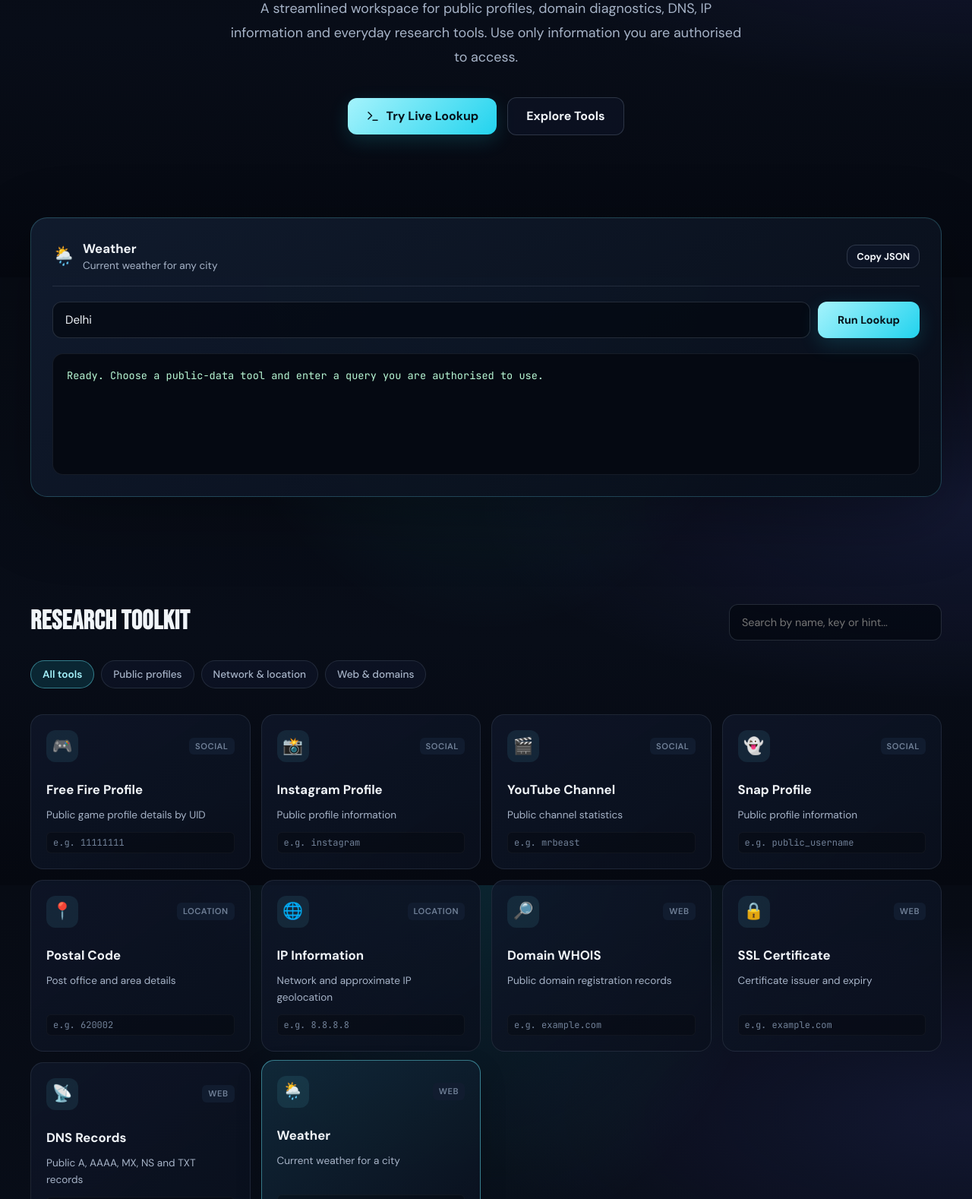
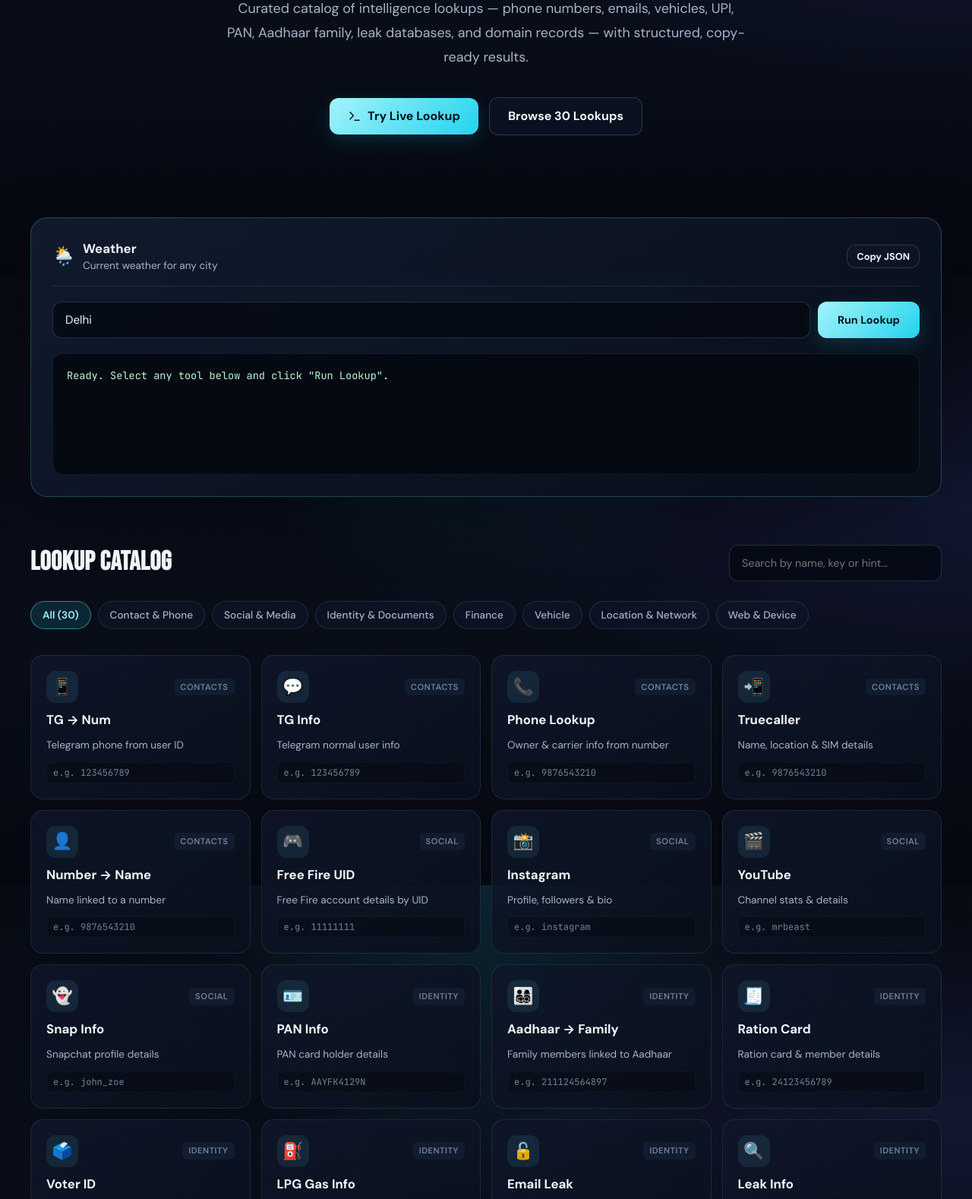
Before and after one commit to Ren-10-06/osnitren, a website: page coderpetro_webpage.html in a window 1280 px wide. Shown: the part 435-2013 px from the top of the page at 76% size. Drawn offline with Linux system fonts and the light colour scheme.

```diff
--- a/coderpetro_webpage.html
+++ b/coderpetro_webpage.html
@@ -3,8 +3,8 @@
 <head>
   <meta charset="UTF-8">
   <meta name="viewport" content="width=device-width, initial-scale=1.0">
-  <title>CODER PETRO OSINT — Open Web Intelligence</title>
-  <meta name="description" content="A mobile-first workspace for public web research, domain diagnostics, network information and public profiles.">
+  <title>CODER PETRO OSINT — Professional OSINT Lookups</title>
+  <meta name="description" content="Professional OSINT lookup service — phone, email, vehicle, UPI, PAN and more.">
 
   <!-- Fonts -->
   <link rel="preconnect" href="https://fonts.googleapis.com">
@@ -561,70 +561,79 @@
       }
     }
 
-    .responsible-note { margin: 14px 0 0; padding: 12px 15px; border: 1px solid rgba(110,231,183,.18); border-radius: 12px; color: #a7c8c5; background: rgba(16,185,129,.045); font-size: .84rem; line-height: 1.6; }
-    :root { --bg:#070b14; --card-bg:rgba(15,23,42,.78); --card-hover:rgba(22,35,59,.96); --surface:#111c2f; --border:rgba(148,163,184,.16); --border-accent:rgba(103,232,249,.42); --primary:#67e8f9; --primary-hover:#22d3ee; --primary-glow:rgba(34,211,238,.16); --accent-cyan:#67e8f9; --accent-green:#6ee7b7; --accent-amber:#fbbf24; --text:#f1f5f9; --text-muted:#a7b4c8; --text-dim:#718198; --radius:16px; }
-    body { background-image:radial-gradient(ellipse at 50% -10%,rgba(34,211,238,.14),transparent 44%),radial-gradient(ellipse at 100% 38%,rgba(99,102,241,.12),transparent 36%),linear-gradient(180deg,#070b14 0%,#080d18 60%,#050810 100%); background-attachment:fixed; }
-    header { background:rgba(7,11,20,.82); border-bottom-color:rgba(148,163,184,.14); }
-    .brand-logo { border-radius:13px; background:linear-gradient(145deg,#123145,#101629); border-color:rgba(103,232,249,.5); box-shadow:0 0 26px rgba(34,211,238,.13); }
-    .btn { border-radius:12px; font-weight:700; transition:transform .18s ease,box-shadow .18s ease,background .18s ease; }
-    .btn:hover { transform:translateY(-1px); }
-    .btn-primary { color:#06121b; background:linear-gradient(135deg,#a5f3fc,#22d3ee); box-shadow:0 8px 26px rgba(34,211,238,.16); }
-    .btn-primary:hover { background:linear-gradient(135deg,#cffafe,#67e8f9); }
-    .btn-outline { background:rgba(15,23,42,.55); border-color:rgba(148,163,184,.25); }
-    .hero { padding:clamp(58px,9vw,100px) 0 58px; }
-    .badge-pill { border-color:rgba(103,232,249,.26); background:rgba(34,211,238,.07); color:#b8f7ff; border-radius:999px; padding:8px 14px; }
-    .hero-title { max-width:900px; font-size:clamp(2.7rem,7vw,5.8rem); line-height:.98; letter-spacing:-1.8px; }
-    .hero-title span { background:linear-gradient(90deg,#67e8f9 0%,#a5b4fc 65%,#c4b5fd 100%); -webkit-background-clip:text; background-clip:text; color:transparent; }
-    .hero-desc { max-width:690px; font-size:clamp(1rem,2.1vw,1.12rem); line-height:1.8; }
-    .console-wrapper { background:linear-gradient(150deg,rgba(17,28,47,.95),rgba(8,14,25,.95)); border:1px solid rgba(103,232,249,.22); border-radius:22px; padding:clamp(16px,3vw,28px); box-shadow:0 24px 90px rgba(0,0,0,.28),inset 0 1px rgba(255,255,255,.03); }
-    .console-topbar { gap:14px; flex-wrap:wrap; }
-    .input-bar { gap:10px; }
-    .input-field,.search-input { min-height:48px; border-radius:12px; background:rgba(3,8,16,.7); border-color:rgba(148,163,184,.22); }
-    .input-field:focus,.search-input:focus { outline:2px solid rgba(103,232,249,.2); border-color:var(--primary); }
-    .terminal-output { min-height:160px; border-radius:14px; border:1px solid rgba(148,163,184,.12); background:#050912; color:#b8f7d5; overflow-wrap:anywhere; white-space:pre-wrap; }
-    #catalog { padding-top:78px; }
-    .section-head { gap:18px; align-items:center; }
-    .category-pills { gap:9px; margin:22px 0; }
-    .pill-btn { border-radius:999px; padding:9px 15px; background:rgba(15,23,42,.6); border-color:rgba(148,163,184,.17); }
-    .pill-btn.active { background:rgba(34,211,238,.13); color:#a5f3fc; border-color:rgba(103,232,249,.45); }
-    .tools-grid { grid-template-columns:repeat(auto-fit,minmax(min(100%,235px),1fr)); gap:14px; }
-    .tool-card { min-width:0; border-radius:17px; border:1px solid rgba(148,163,184,.14); background:linear-gradient(145deg,rgba(15,23,42,.82),rgba(10,16,29,.92)); padding:20px; transition:transform .2s ease,border-color .2s ease,background .2s ease,box-shadow .2s ease; }
-    .tool-card:hover,.tool-card.selected { transform:translateY(-3px); border-color:rgba(103,232,249,.48); background:linear-gradient(145deg,rgba(17,42,59,.92),rgba(10,16,29,.96)); box-shadow:0 14px 34px rgba(0,0,0,.18); }
-    .tool-emoji { width:42px; height:42px; display:grid; place-items:center; border-radius:12px; background:rgba(103,232,249,.09); font-size:1.35rem; }
-    .tool-name { margin-top:14px; }
-    .tool-hint { line-height:1.65; }
-    .tool-example { overflow-wrap:anywhere; }
-    .features-grid { gap:14px; }
-    .feature-card { border-radius:17px; background:rgba(15,23,42,.6); border-color:rgba(148,163,184,.13); }
-    footer { border-top-color:rgba(148,163,184,.14); }
-    a:focus-visible,button:focus-visible,input:focus-visible { outline:2px solid #67e8f9; outline-offset:3px; }
-    @media(max-width:768px) {
-      .container { padding-left:16px; padding-right:16px; }
-      .nav-inner { height:auto; min-height:64px; gap:12px; }
-      .brand { font-size:.98rem; gap:9px; }
-      .brand-logo { width:34px; height:34px; flex:0 0 34px; }
-      .nav-actions .btn { padding:8px 10px; font-size:.78rem; }
-      .hero { padding-top:52px; }
-      .hero-title { letter-spacing:-1px; }
-      .hero-buttons { flex-wrap:wrap; }
-      .hero-buttons .btn { flex:1 1 160px; }
-      .console-wrapper { margin-left:0; margin-right:0; }
-      .console-topbar { align-items:flex-start; }
-      .input-bar { flex-direction:column; }
-      .input-bar .btn { width:100%; }
-      .section-head { align-items:stretch; flex-direction:column; }
-      .search-input { width:100%; }
-      .tools-grid { grid-template-columns:repeat(2,minmax(0,1fr)); gap:10px; }
-      .tool-card { padding:14px; }
-      .tool-hint { font-size:.84rem; }
-      .tool-example { font-size:.72rem; }
+    /* Theme-only refresh: preserve the original content, tools and behaviour. */
+    :root {
+      --bg: #070b14;
+      --card-bg: rgba(15, 23, 42, .78);
+      --card-hover: rgba(22, 35, 59, .96);
+      --surface: #111c2f;
+      --border: rgba(148, 163, 184, .16);
+      --border-accent: rgba(103, 232, 249, .42);
+      --primary: #67e8f9;
+      --primary-hover: #22d3ee;
+      --primary-glow: rgba(34, 211, 238, .16);
+      --accent-cyan: #67e8f9;
+      --accent-green: #6ee7b7;
+      --accent-amber: #fbbf24;
+      --text: #f1f5f9;
+      --text-muted: #a7b4c8;
+      --text-dim: #718198;
+      --radius: 16px;
     }
-    @media(max-width:390px) {
-      .tools-grid { grid-template-columns:1fr; }
-      .nav-actions .btn { max-width:116px; }
-      .hero-title { font-size:2.6rem; }
+    body {
+      background-image: radial-gradient(ellipse at 50% -10%, rgba(34,211,238,.14), transparent 44%),
+        radial-gradient(ellipse at 100% 38%, rgba(99,102,241,.12), transparent 36%),
+        linear-gradient(180deg, #070b14 0%, #080d18 60%, #050810 100%);
+      background-attachment: fixed;
     }
-    @media(prefers-reduced-motion:reduce) { *,*::before,*::after { animation-duration:.01ms!important; transition-duration:.01ms!important; scroll-behavior:auto!important; } }
+    header { background: rgba(7, 11, 20, .82); border-bottom-color: rgba(148,163,184,.14); }
+    .brand-logo { border-radius: 13px; background: linear-gradient(145deg,#123145,#101629); border-color: rgba(103,232,249,.5); box-shadow: 0 0 26px rgba(34,211,238,.13); }
+    .btn { border-radius: 12px; font-weight: 700; transition: transform .18s ease, box-shadow .18s ease, background .18s ease; }
+    .btn:hover { transform: translateY(-1px); }
+    .btn-primary { color: #06121b; background: linear-gradient(135deg,#a5f3fc,#22d3ee); box-shadow: 0 8px 26px rgba(34,211,238,.16); }
+    .btn-primary:hover { background: linear-gradient(135deg,#cffafe,#67e8f9); }
+    .btn-outline { background: rgba(15,23,42,.55); border-color: rgba(148,163,184,.25); }
+    .hero { padding: clamp(58px, 9vw, 100px) 0 58px; }
+    .badge-pill { border-color: rgba(103,232,249,.26); background: rgba(34,211,238,.07); color: #b8f7ff; border-radius: 999px; padding: 8px 14px; }
+    .hero-title { max-width: 900px; font-size: clamp(2.7rem, 7vw, 5.8rem); line-height: .98; letter-spacing: -1.8px; }
+    .hero-title span { background: linear-gradient(90deg,#67e8f9 0%,#a5b4fc 65%,#c4b5fd 100%); -webkit-background-clip: text; background-clip: text; color: transparent; }
+    .hero-desc { max-width: 690px; font-size: clamp(1rem,2.1vw,1.12rem); line-height: 1.8; }
+    .console-wrapper { background: linear-gradient(150deg,rgba(17,28,47,.95),rgba(8,14,25,.95)); border: 1px solid rgba(103,232,249,.22); border-radius: 22px; padding: clamp(16px,3vw,28px); box-shadow: 0 24px 90px rgba(0,0,0,.28), inset 0 1px rgba(255,255,255,.03); }
+    .input-field,.search-input { min-height: 48px; border-radius: 12px; background: rgba(3,8,16,.7); border-color: rgba(148,163,184,.22); }
+    .input-field:focus,.search-input:focus { outline: 2px solid rgba(103,232,249,.2); border-color: var(--primary); }
+    .terminal-output { min-height: 160px; border-radius: 14px; border: 1px solid rgba(148,163,184,.12); background: #050912; color: #b8f7d5; overflow-wrap: anywhere; white-space: pre-wrap; }
+    .category-pills { gap: 9px; margin: 22px 0; }
+    .pill-btn { border-radius: 999px; padding: 9px 15px; background: rgba(15,23,42,.6); border-color: rgba(148,163,184,.17); }
+    .pill-btn.active { background: rgba(34,211,238,.13); color: #a5f3fc; border-color: rgba(103,232,249,.45); }
+    .tools-grid { grid-template-columns: repeat(auto-fit,minmax(min(100%,235px),1fr)); gap: 14px; }
+    .tool-card { min-width: 0; border-radius: 17px; border: 1px solid rgba(148,163,184,.14); background: linear-gradient(145deg,rgba(15,23,42,.82),rgba(10,16,29,.92)); padding: 20px; transition: transform .2s ease,border-color .2s ease,background .2s ease,box-shadow .2s ease; }
+    .tool-card:hover,.tool-card.selected { transform: translateY(-3px); border-color: rgba(103,232,249,.48); background: linear-gradient(145deg,rgba(17,42,59,.92),rgba(10,16,29,.96)); box-shadow: 0 14px 34px rgba(0,0,0,.18); }
+    .tool-emoji { width: 42px; height: 42px; display: grid; place-items: center; border-radius: 12px; background: rgba(103,232,249,.09); font-size: 1.35rem; }
+    .tool-hint { line-height: 1.65; }
+    .tool-example { overflow-wrap: anywhere; }
+    .feature-card { border-radius: 17px; background: rgba(15,23,42,.6); border-color: rgba(148,163,184,.13); }
+    a:focus-visible,button:focus-visible,input:focus-visible { outline: 2px solid #67e8f9; outline-offset: 3px; }
+    @media (max-width: 768px) {
+      .container { padding-left: 16px; padding-right: 16px; }
+      .hero { padding-top: 52px; }
+      .hero-title { letter-spacing: -1px; }
+      .hero-buttons { flex-wrap: wrap; }
+      .hero-buttons .btn { flex: 1 1 160px; }
+      .console-wrapper { margin-left: 0; margin-right: 0; }
+      .input-bar { flex-direction: column; }
+      .input-bar .btn { width: 100%; }
+      .section-head { align-items: stretch; flex-direction: column; }
+      .search-input { width: 100%; }
+      .tools-grid { grid-template-columns: repeat(2,minmax(0,1fr)); gap: 10px; }
+      .tool-card { padding: 14px; }
+      .tool-hint { font-size: .84rem; }
+      .tool-example { font-size: .72rem; }
+    }
+    @media (max-width: 390px) {
+      .tools-grid { grid-template-columns: 1fr; }
+      .hero-title { font-size: 2.6rem; }
+    }
+    @media (prefers-reduced-motion: reduce) { *,*::before,*::after { animation-duration: .01ms !important; transition-duration: .01ms !important; scroll-behavior: auto !important; } }
 </style>
 </head>
 <body>
@@ -648,7 +657,7 @@
 
       <nav class="nav-links">
         <a href="#console" class="nav-link">Live Console</a>
-        <a href="#catalog" class="nav-link">Tool Catalog</a>
+        <a href="#catalog" class="nav-link">Catalog (30 Tools)</a>
         <a href="#why-us" class="nav-link">Why Choose Us</a>
         <a href="#how-it-works" class="nav-link">How It Works</a>
       </nav>
@@ -673,16 +682,16 @@
     <section class="hero">
       <div class="badge-pill">
         <span class="badge-dot"></span>
-        OPEN WEB RESEARCH WORKSPACE
+        Professional OSINT Catalog & Live Workspace
       </div>
 
       <h1 class="hero-title">
-        Open-web intelligence<br>
-        <span>Clear. Fast. Responsible.</span>
+        Professional OSINT Lookups<br>
+        <span>In One Clean Workspace.</span>
       </h1>
 
       <p class="hero-desc">
-        A streamlined workspace for public profiles, domain diagnostics, DNS, IP information and everyday research tools. Use only information you are authorised to access.
+        Curated catalog of intelligence lookups — phone numbers, emails, vehicles, UPI, PAN, Aadhaar family, leak databases, and domain records — with structured, copy-ready results.
       </p>
 
       <div class="hero-buttons">
@@ -694,7 +703,7 @@
           Try Live Lookup
         </a>
         <a href="#catalog" class="btn btn-outline" style="padding: 12px 24px; font-size: 1rem;">
-          Explore Tools
+          Browse 30 Lookups
         </a>
       </div>
     </section>
@@ -733,7 +742,7 @@
         </button>
       </div>
 
-      <div id="terminalOutput" class="terminal-output">Ready. Choose a public-data tool and enter a query you are authorised to use.</div>
+      <div id="terminalOutput" class="terminal-output">Ready. Select any tool below and click "Run Lookup".</div>
     </section>
 
     <!-- ==========================================================================
@@ -742,7 +751,7 @@
          ========================================================================== -->
     <section id="catalog">
       <div class="section-head">
-        <h2 class="section-title">Research Toolkit</h2>
+        <h2 class="section-title">Lookup Catalog</h2>
         <input
           type="text"
           id="catalogSearch"
@@ -753,10 +762,14 @@
 
       <!-- Category Filter Buttons -->
       <div class="category-pills" id="categoryPills">
-        <button class="pill-btn active" data-cat="all">All tools</button>
-        <button class="pill-btn" data-cat="social">Public profiles</button>
-        <button class="pill-btn" data-cat="location">Network &amp; location</button>
-        <button class="pill-btn" data-cat="web">Web &amp; domains</button>
+        <button class="pill-btn active" data-cat="all">All (30)</button>
+        <button class="pill-btn" data-cat="contacts">Contact & Phone</button>
+        <button class="pill-btn" data-cat="social">Social & Media</button>
+        <button class="pill-btn" data-cat="identity">Identity & Documents</button>
+        <button class="pill-btn" data-cat="finance">Finance</button>
+        <button class="pill-btn" data-cat="vehicle">Vehicle</button>
+        <button class="pill-btn" data-cat="location">Location & Network</button>
+        <button class="pill-btn" data-cat="web">Web & Device</button>
       </div>
 
       <!-- Tools Grid -->
@@ -764,8 +777,6 @@
         <!-- Rendered via JavaScript from the catalog dataset below -->
       </div>
     </section>
-
-    <div class="responsible-note" role="note">Use responsibly: this workspace is intended for public information and authorised research. Do not submit private identifiers or attempt to retrieve another person’s confidential records.</div>
 
     <!-- ==========================================================================
          5. WHY CHOOSE US
@@ -847,16 +858,49 @@
     // 1. TOOL CATALOG DATASET (All 30 tools reconstructed from REA)
     // -------------------------------------------------------------
     const TOOLS = [
-      { cat: 'social', key: 'ffuid', emoji: '🎮', name: 'Free Fire Profile', hint: 'Public game profile details by UID', example: '11111111' },
-      { cat: 'social', key: 'insta', emoji: '📸', name: 'Instagram Profile', hint: 'Public profile information', example: 'instagram' },
-      { cat: 'social', key: 'youtube', emoji: '🎬', name: 'YouTube Channel', hint: 'Public channel statistics', example: 'mrbeast' },
-      { cat: 'social', key: 'snap', emoji: '👻', name: 'Snap Profile', hint: 'Public profile information', example: 'public_username' },
-      { cat: 'location', key: 'pincode', emoji: '📍', name: 'Postal Code', hint: 'Post office and area details', example: '620002' },
-      { cat: 'location', key: 'ip', emoji: '🌐', name: 'IP Information', hint: 'Network and approximate IP geolocation', example: '8.8.8.8' },
-      { cat: 'web', key: 'whois', emoji: '🔎', name: 'Domain WHOIS', hint: 'Public domain registration records', example: 'example.com' },
-      { cat: 'web', key: 'ssl', emoji: '🔒', name: 'SSL Certificate', hint: 'Certificate issuer and expiry', example: 'example.com' },
-      { cat: 'web', key: 'dns', emoji: '📡', name: 'DNS Records', hint: 'Public A, AAAA, MX, NS and TXT records', example: 'example.com' },
-      { cat: 'web', key: 'weather', emoji: '🌦️', name: 'Weather', hint: 'Current weather for a city', example: 'Trichy' }
+      // Contact & Phone
+      { cat: 'contacts', key: 'tg2num', emoji: '📱', name: 'TG → Num', hint: 'Telegram phone from user ID', example: '123456789' },
+      { cat: 'contacts', key: 'tg_info', emoji: '💬', name: 'TG Info', hint: 'Telegram normal user info', example: '123456789' },
+      { cat: 'contacts', key: 'number', emoji: '📞', name: 'Phone Lookup', hint: 'Owner & carrier info from number', example: '9876543210' },
+      { cat: 'contacts', key: 'truecaller', emoji: '📲', name: 'Truecaller', hint: 'Name, location & SIM details', example: '9876543210' },
+      { cat: 'contacts', key: 'num2name', emoji: '👤', name: 'Number → Name', hint: 'Name linked to a number', example: '9876543210' },
+
+      // Social & Media
+      { cat: 'social', key: 'ffuid', emoji: '🎮', name: 'Free Fire UID', hint: 'Free Fire account details by UID', example: '11111111' },
+      { cat: 'social', key: 'insta', emoji: '📸', name: 'Instagram', hint: 'Profile, followers & bio', example: 'instagram' },
+      { cat: 'social', key: 'youtube', emoji: '🎬', name: 'YouTube', hint: 'Channel stats & details', example: 'mrbeast' },
+      { cat: 'social', key: 'snap', emoji: '👻', name: 'Snap Info', hint: 'Snapchat profile details', example: 'john_zoe' },
+
+      // Identity & Documents
+      { cat: 'identity', key: 'pan', emoji: '🪪', name: 'PAN Info', hint: 'PAN card holder details', example: 'AAYFK4129N' },
+      { cat: 'identity', key: 'aadhar_family', emoji: '👨‍👩‍👧‍👦', name: 'Aadhaar → Family', hint: 'Family members linked to Aadhaar', example: '211124564897' },
+      { cat: 'identity', key: 'ration', emoji: '🧾', name: 'Ration Card', hint: 'Ration card & member details', example: '24123456789' },
+      { cat: 'identity', key: 'voter', emoji: '🗳️', name: 'Voter ID', hint: 'Voter (EPIC) record lookup', example: 'ABC1234567' },
+      { cat: 'identity', key: 'lpg', emoji: '⛽', name: 'LPG Gas Info', hint: 'LPG consumer & connection details', example: '7065202121' },
+      { cat: 'identity', key: 'email_leak', emoji: '🔓', name: 'Email Leak', hint: 'Breach records for an email', example: 'user@gmail.com' },
+      { cat: 'identity', key: 'leakinfo', emoji: '🔍', name: 'Leak Info', hint: 'Worldwide breach records', example: '9876543210' },
+      { cat: 'identity', key: 'hightech', emoji: '🧠', name: 'HiTech Data', hint: 'Deep phone OSINT records', example: '9876543210' },
+
+      // Finance
+      { cat: 'finance', key: 'upi', emoji: '🔗', name: 'UPI ID', hint: 'Validate a UPI ID', example: 'name@okaxis' },
+      { cat: 'finance', key: 'num2upi', emoji: '💸', name: 'Num → UPI', hint: 'UPI IDs linked to phone number', example: '9876543210' },
+
+      // Vehicle
+      { cat: 'vehicle', key: 'vehicle', emoji: '🚗', name: 'Vehicle RC', hint: 'Registration, owner & specs', example: 'UP70EC6873' },
+      { cat: 'vehicle', key: 'challan', emoji: '🚔', name: 'Challan', hint: 'Pending fines for a plate', example: 'UP70EC6873' },
+      { cat: 'vehicle', key: 'veh_addr', emoji: '🏠', name: 'Vehicle Address', hint: 'Owner address for a plate', example: 'UP85BQ0130' },
+      { cat: 'vehicle', key: 'veh_owner', emoji: '🪪', name: 'Vehicle Owner', hint: 'Owner name & registration details', example: 'UP70EC6873' },
+
+      // Location & Network
+      { cat: 'location', key: 'pincode', emoji: '📍', name: 'Pincode', hint: 'Post office & area details', example: '800001' },
+      { cat: 'location', key: 'ip', emoji: '🌐', name: 'IP Address', hint: 'Geo & network info for an IP', example: '8.8.8.8' },
+
+      // Web & Device
+      { cat: 'web', key: 'whois', emoji: '🔎', name: 'WHOIS', hint: 'Domain registration & owner', example: 'google.com' },
+      { cat: 'web', key: 'ssl', emoji: '🔒', name: 'SSL Cert', hint: 'Certificate issuer & expiry', example: 'google.com' },
+      { cat: 'web', key: 'dns', emoji: '📡', name: 'DNS Records', hint: 'A, AAAA, MX, NS & TXT records', example: 'google.com' },
+      { cat: 'web', key: 'weather', emoji: '🌦️', name: 'Weather', hint: 'Current weather for any city', example: 'Delhi' },
+      { cat: 'web', key: 'imei', emoji: '📱', name: 'IMEI Check', hint: 'Validity, TAC & device model', example: '356938035643809' }
     ];
 
     // Backend Convex Endpoint (can be modified if you have your own backend)
@@ -898,10 +942,7 @@
       toolsGrid.innerHTML = '';
 
       if (filtered.length === 0) {
-        const empty = document.createElement("div");
-        empty.style.cssText = "grid-column:1/-1;text-align:center;color:var(--text-dim);padding:40px";
-        empty.textContent = `No tools match "${searchTerm}".`;
-        toolsGrid.appendChild(empty);
+        toolsGrid.innerHTML = `<div style="grid-column: 1/-1; text-align: center; color: var(--text-dim); padding: 40px;">No lookup tools match "${searchTerm}".</div>`;
         return;
       }
 
@@ -1008,8 +1049,19 @@
           }, null, 2);
         }
       } catch (err) {
-        // Never present fabricated sample data as a real lookup result.
-        terminalOutput.textContent = JSON.stringify({ status: "error", tool: selectedTool.key, error: "The lookup service could not be reached. Check your connection and try again." }, null, 2);
+        // Fallback for CORS or offline testing
+        terminalOutput.textContent = `[!] Network/CORS Notice: Direct browser query was blocked by CORS or network timeout (${err.message}).\n\nSample simulated payload:\n` + JSON.stringify({
+          status: "simulated_success",
+          tool: selectedTool.key,
+          query: query,
+          example_output: {
+            identifier: query,
+            category: selectedTool.cat,
+            timestamp: new Date().toISOString(),
+            status: "active",
+            note: "Edit CONVEX_URL in this HTML file to point to your proxy or backend."
+          }
+        }, null, 2);
       } finally {
         runLookupBtn.disabled = false;
         runLookupBtn.textContent = 'Run Lookup';
```
